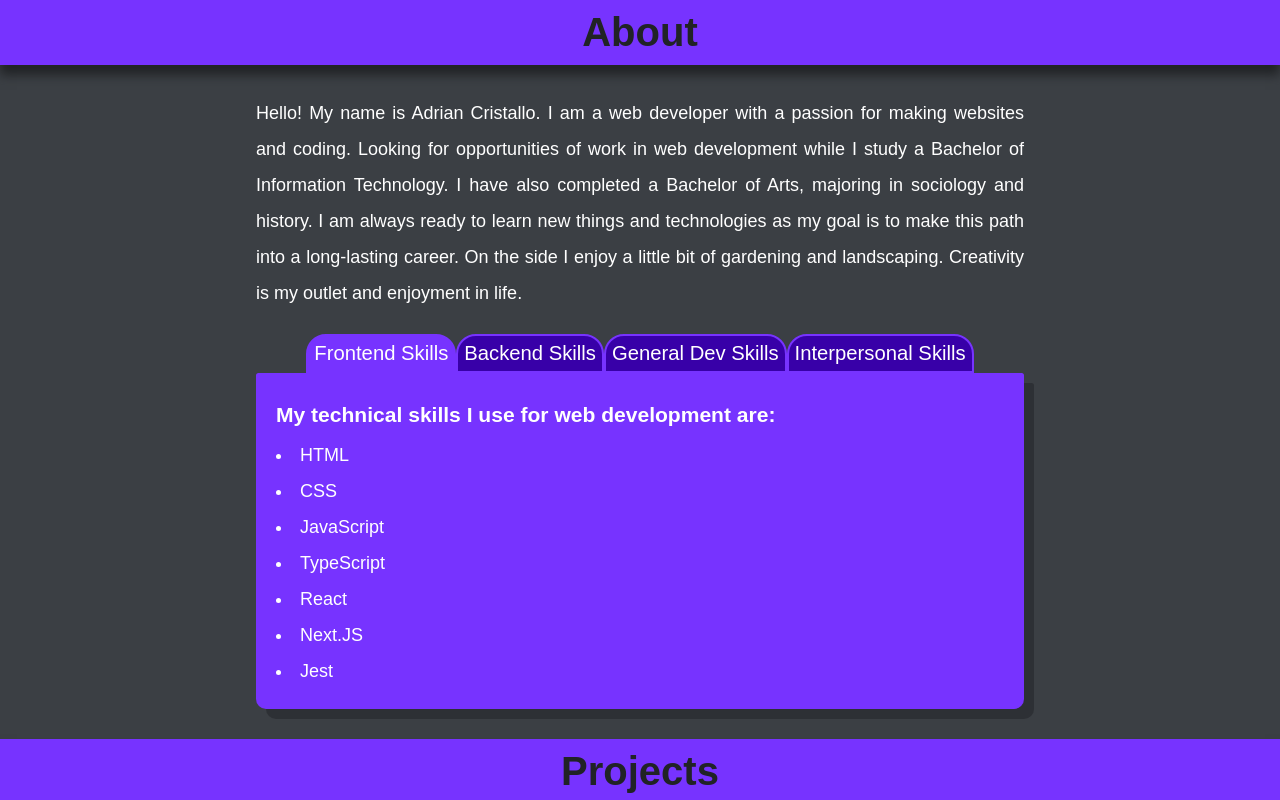
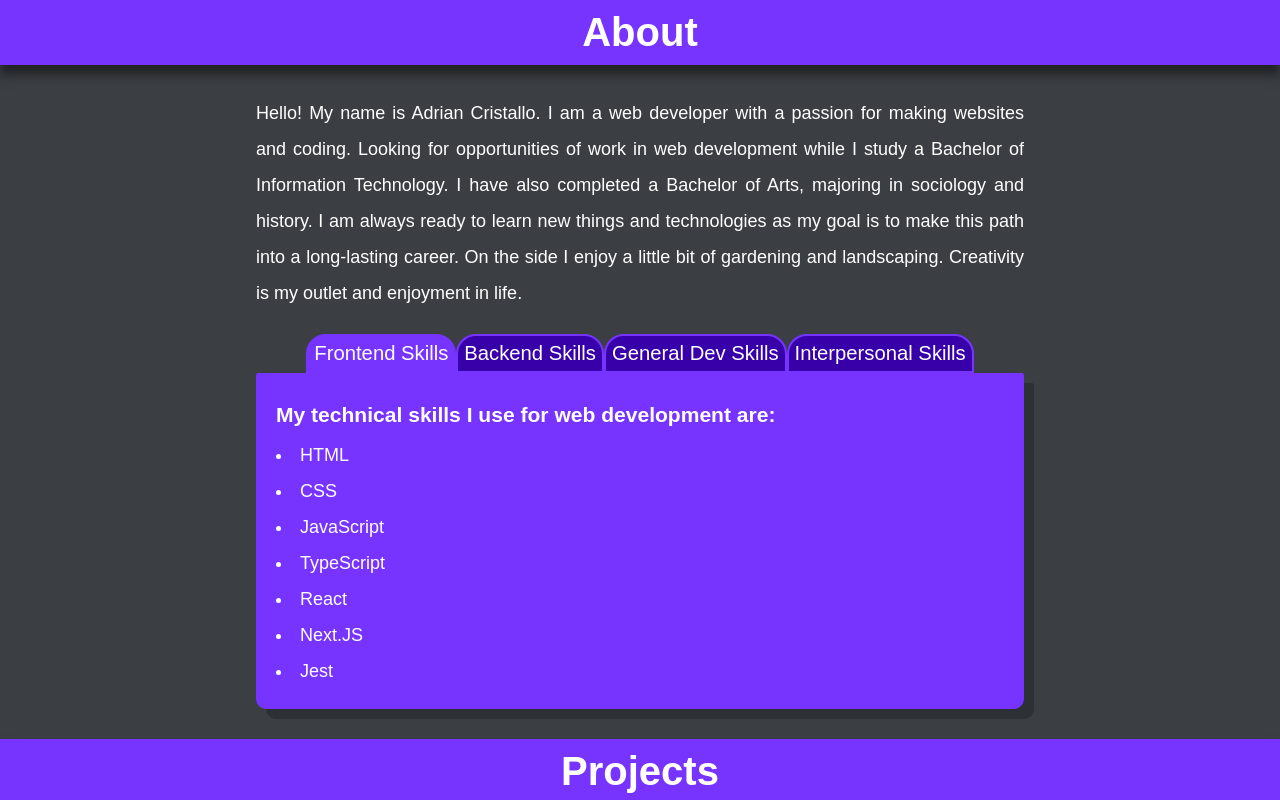
Before and after one commit to haheha24/portfolio, a Next.js app in the folder clientv2/: page / in a window 1280 px wide. Shown: the top 800 px of the page. Built offline with nearby package versions, Linux system fonts and the light colour scheme.

Commit message:
there was an error on section styled-component as a semi colon was missing to close the CCS property. When that was fixed, this presented the front color for the section.title.fontColor

```diff
--- a/clientv2/styles/Theme.ts
+++ b/clientv2/styles/Theme.ts
@@ -77,7 +77,7 @@ export const theme: TypeTheme = {
     body: color.blackSecondary,
     section: {
       title: {
-        fontColor: color.blackMain,
+        fontColor: color.white,
         backgroundColor: color.purpleMain,
         boxShadow: color.blackMain,
       },
```
